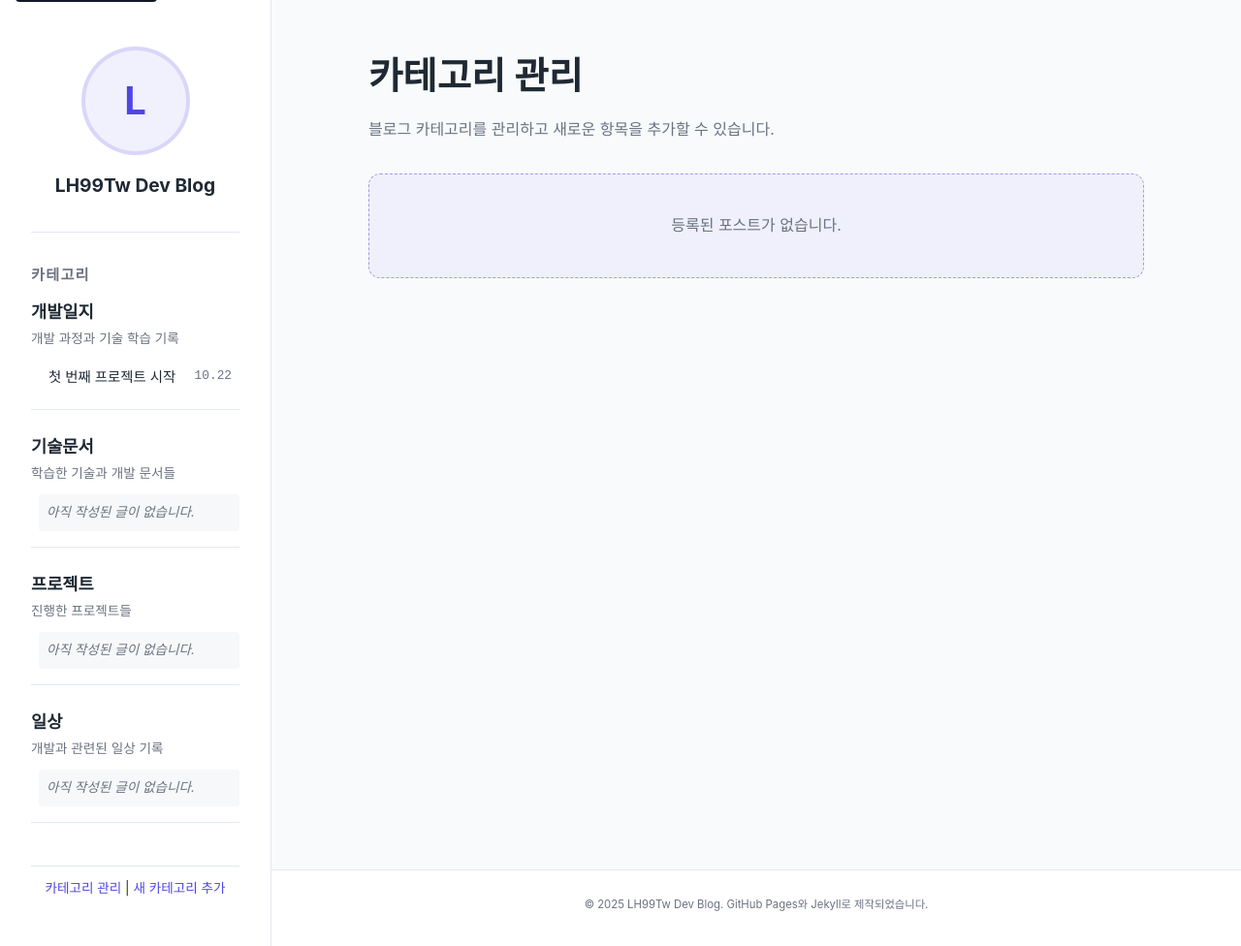
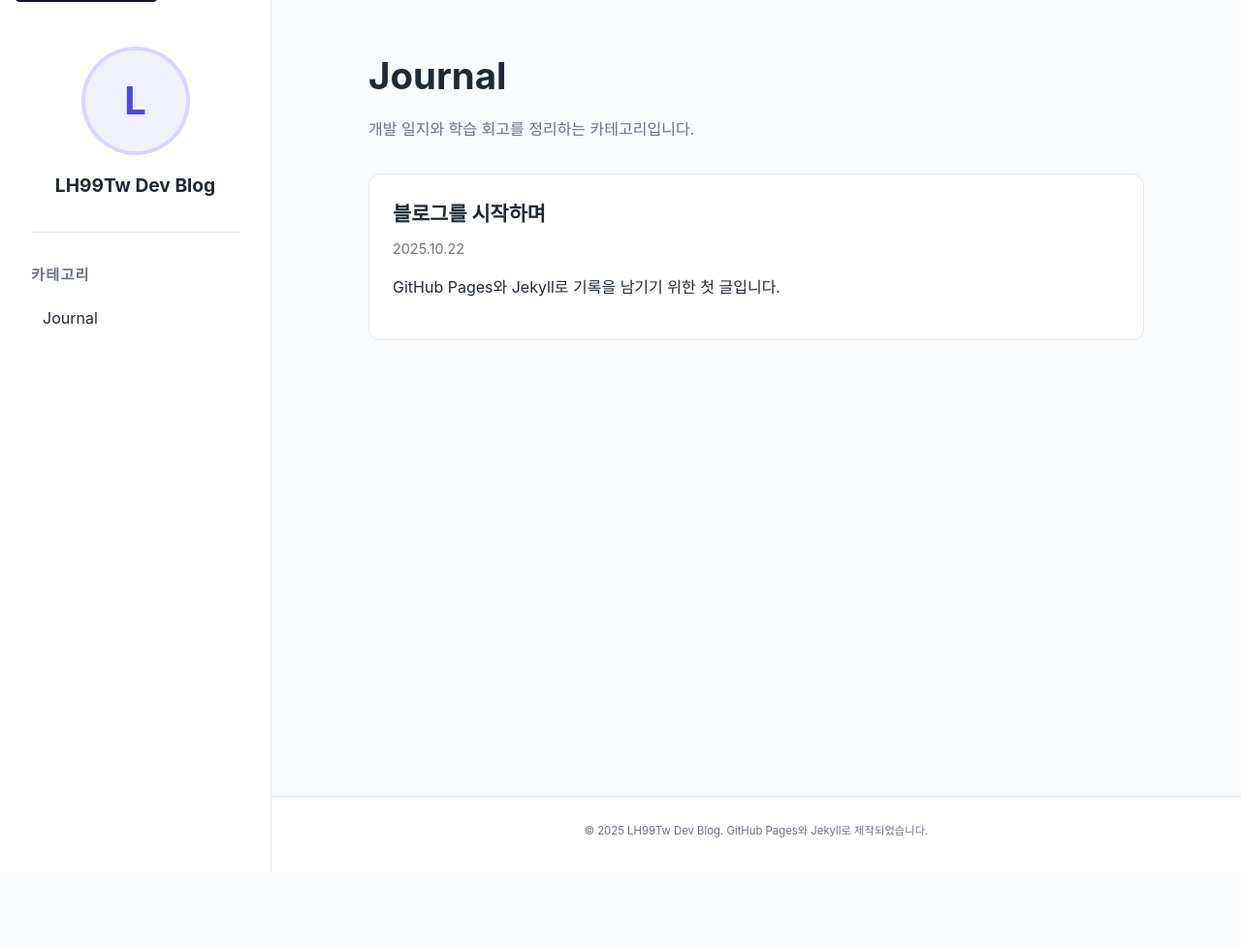
Before and after one commit to LH99Tw/LH99Tw.github.io, a Jekyll site: the page built from categories/journal/index.md, in a window 1280 px wide. Shown: the whole page at 97% size. Built offline with Jekyll 4.4.1, drawn with Linux system fonts in a browser that asks for light colours; after the commit the page ends 900 px from its top, so only the background shows below that.

Commit message:
Revert "재수정"
This reverts commit 44d43f4cbe4bd609d251fcce68c4f2447aeb6ff4.

````diff
--- a/_data/categories.yml
+++ /dev/null
@@ -1,26 +0,0 @@
-# 카테고리 관리 파일
-# 새로운 카테고리를 추가하거나 기존 카테고리에 항목을 추가할 수 있습니다.
-
-categories:
-  # 개발 일지 카테고리
-  개발일지:
-    description: "개발 과정과 기술 학습 기록"
-    items:
-      - title: "첫 번째 프로젝트 시작"
-        url: "/blog/2025/10/22/welcome"
-        date: "2025-10-22"
-
-  # 기술 문서 카테고리
-  기술문서:
-    description: "학습한 기술과 개발 문서들"
-    items: []
-
-  # 프로젝트 카테고리
-  프로젝트:
-    description: "진행한 프로젝트들"
-    items: []
-
-  # 일상 카테고리
-  일상:
-    description: "개발과 관련된 일상 기록"
-    items: []
--- a/_includes/sidebar.html
+++ b/_includes/sidebar.html
@@ -29,39 +29,19 @@
 
   <nav class="sidebar__section" aria-label="카테고리">
     <h2 class="sidebar__heading">카테고리</h2>
+    {% assign category_pages = site.pages | where_exp: "item", "item.dir contains '/categories/'" | sort: "title" %}
     <ul class="sidebar__list">
-      {% for category in site.data.categories.categories %}
-        <li class="sidebar__item sidebar__item--category">
-          <div class="sidebar__category">
-            <span class="sidebar__category-title">{{ category[0] }}</span>
-            <span class="sidebar__category-description">{{ category[1].description }}</span>
-          </div>
-          {% if category[1].items.size > 0 %}
-            <ul class="sidebar__sub-list">
-              {% for item in category[1].items %}
-                <li class="sidebar__sub-item">
-                  <a href="{{ item.url | relative_url }}" class="sidebar__sub-link">
-                    <span class="sidebar__sub-title">{{ item.title }}</span>
-                    {% if item.date %}
-                      <span class="sidebar__sub-date">{{ item.date | date: "%m.%d" }}</span>
-                    {% endif %}
-                  </a>
-                </li>
-              {% endfor %}
-            </ul>
-          {% else %}
-            <div class="sidebar__category-empty">아직 작성된 글이 없습니다.</div>
-          {% endif %}
-        </li>
-      {% endfor %}
+      {% if category_pages.size > 0 %}
+        {% for cat in category_pages %}
+          <li class="sidebar__item">
+            <a href="{{ cat.url | relative_url }}" class="sidebar__link">
+              {{ cat.sidebar_label | default: cat.title }}
+            </a>
+          </li>
+        {% endfor %}
+      {% else %}
+        <li class="sidebar__empty">등록된 카테고리가 없습니다.</li>
+      {% endif %}
     </ul>
-
-    <!-- 카테고리 관리 안내 -->
-    <div class="sidebar__manage">
-      <p class="sidebar__manage-text">
-        <a href="/categories/" class="sidebar__manage-link">카테고리 관리</a> |
-        <a href="#add-category" class="sidebar__manage-link">새 카테고리 추가</a>
-      </p>
-    </div>
   </nav>
 </aside>
--- a/assets/css/style.css
+++ b/assets/css/style.css
@@ -161,101 +161,6 @@
 .sidebar__empty {
   font-size: 0.9rem;
   color: var(--muted-text);
-}
-
-/* 새로운 카테고리 시스템 스타일 */
-.sidebar__item--category {
-  border-bottom: 1px solid var(--border-color);
-  padding-bottom: 16px;
-  margin-bottom: 16px;
-}
-
-.sidebar__category {
-  margin-bottom: 12px;
-}
-
-.sidebar__category-title {
-  display: block;
-  font-size: 1.1rem;
-  font-weight: 600;
-  color: var(--text-color);
-  margin-bottom: 4px;
-}
-
-.sidebar__category-description {
-  display: block;
-  font-size: 0.85rem;
-  color: var(--muted-text);
-  line-height: 1.4;
-}
-
-.sidebar__sub-list {
-  list-style: none;
-  padding-left: 0;
-  margin: 0;
-}
-
-.sidebar__sub-item {
-  margin: 0;
-}
-
-.sidebar__sub-link {
-  display: flex;
-  align-items: center;
-  justify-content: space-between;
-  padding: 6px 8px;
-  margin-left: 8px;
-  border-radius: 6px;
-  transition: background-color 0.2s ease;
-  border-left: 2px solid transparent;
-}
-
-.sidebar__sub-link:hover {
-  background-color: rgba(79, 70, 229, 0.08);
-  border-left-color: var(--primary-color);
-}
-
-.sidebar__sub-title {
-  font-size: 0.9rem;
-  color: var(--text-color);
-}
-
-.sidebar__sub-date {
-  font-size: 0.8rem;
-  color: var(--muted-text);
-  font-family: 'Courier New', monospace;
-}
-
-.sidebar__category-empty {
-  font-size: 0.85rem;
-  color: var(--muted-text);
-  font-style: italic;
-  margin-left: 8px;
-  padding: 8px;
-  background-color: rgba(107, 114, 128, 0.05);
-  border-radius: 4px;
-}
-
-.sidebar__manage {
-  margin-top: 16px;
-  padding-top: 12px;
-  border-top: 1px solid var(--border-color);
-}
-
-.sidebar__manage-text {
-  font-size: 0.85rem;
-  margin: 0;
-  text-align: center;
-}
-
-.sidebar__manage-link {
-  color: var(--primary-color);
-  text-decoration: none;
-  transition: opacity 0.2s ease;
-}
-
-.sidebar__manage-link:hover {
-  opacity: 0.8;
 }
 
 .site-main {
--- a/categories/journal/index.md
+++ b/categories/journal/index.md
@@ -1,57 +1,8 @@
 ---
-title: "카테고리 관리"
-sidebar_label: "카테고리 관리"
-category: management
-description: "블로그 카테고리를 관리하고 새로운 항목을 추가할 수 있습니다."
+title: "Journal"
+sidebar_label: "Journal"
+category: journal
+description: "개발 일지와 학습 회고를 정리하는 카테고리입니다."
 ---
 
-# 📁 카테고리 관리
-
-현재 운영 중인 카테고리들을 관리하고 새로운 항목을 추가할 수 있습니다.
-
-## 🏷️ 현재 카테고리들
-
-{% for category in site.data.categories.categories %}
-### {{ category[0] }}
-**설명:** {{ category[1].description }}
-
-{% if category[1].items.size > 0 %}
-**최근 게시글:**
-{% for item in category[1].items limit:5 %}
-- [{{ item.title }}]({{ item.url | relative_url }}) - {{ item.date | date: "%Y년 %m월 %d일" }}
-{% endfor %}
-{% else %}
-*아직 작성된 게시글이 없습니다.*
-{% endif %}
-
----
-{% endfor %}
-
-## ➕ 새 카테고리 추가
-
-새로운 카테고리를 만들려면 `_data/categories.yml` 파일을 수정해주세요.
-
-```yaml
-categories:
-  새카테고리명:
-    description: "카테고리 설명을 입력하세요"
-    items: []
-```
-
-## 📝 카테고리에 항목 추가
-
-기존 카테고리에 새 항목을 추가하려면:
-
-1. `_data/categories.yml` 파일을 열기
-2. 해당 카테고리의 `items` 배열에 새 항목 추가
-
-```yaml
-items:
-  - title: "새 게시글 제목"
-    url: "/blog/2025/10/23/new-post"
-    date: "2025-10-23"
-```
-
-## 🔧 데이터 파일 위치
-
-카테고리 데이터는 `_data/categories.yml` 파일에서 관리됩니다. 이 파일을 수정하면 사이드바에 자동으로 반영됩니다.
+이 카테고리에서는 최근 학습 내용과 개발 경험을 기록합니다.
````
